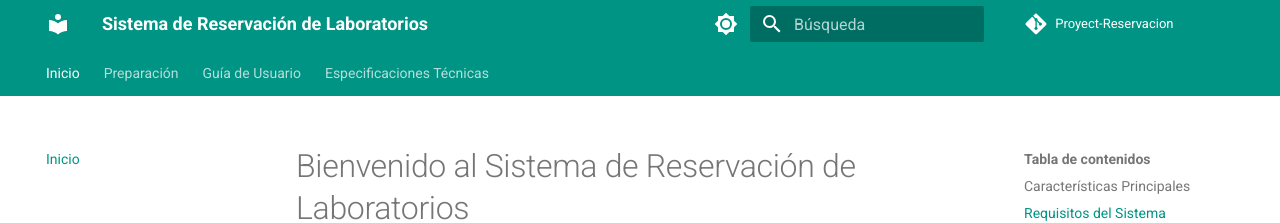
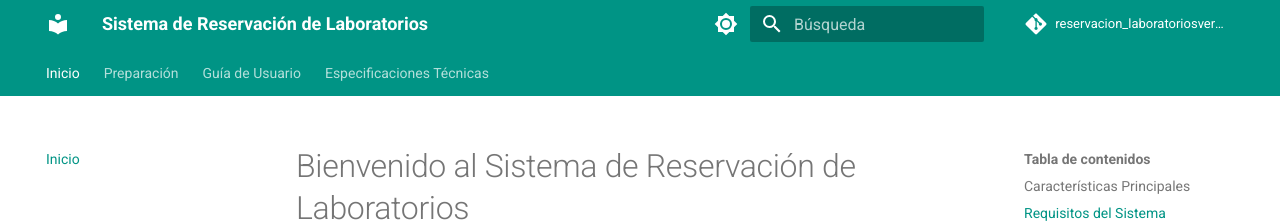
Before and after one commit to Jalgxone/reservacion_laboratoriosvercel, an MkDocs documentation site: the page built from docs/index.md, in a window 1280 px wide. Shown: the top 223 px of the page. Built offline with MkDocs 1.6.1 and Material for MkDocs 9.7.7, drawn with Linux system fonts in a browser that asks for light colours; comment, search, counter and statistics services are not loaded.

Commit message:
Update mkdocs.yml

```diff
--- a/mkdocs.yml
+++ b/mkdocs.yml
@@ -1,8 +1,8 @@
 site_name: Sistema de Reservación de Laboratorios
 site_description: Documentación oficial del sistema de gestión de laboratorios universitarios.
 site_author: Personal Administrativo
-repo_name: Proyect-Reservacion
-repo_url: https://github.com/user/reservacion-laboratorios
+repo_name: reservacion_laboratoriosvercel
+repo_url: https://github.com/Jalgxone/reservacion_laboratoriosvercel
 
 theme:
   name: material
```
